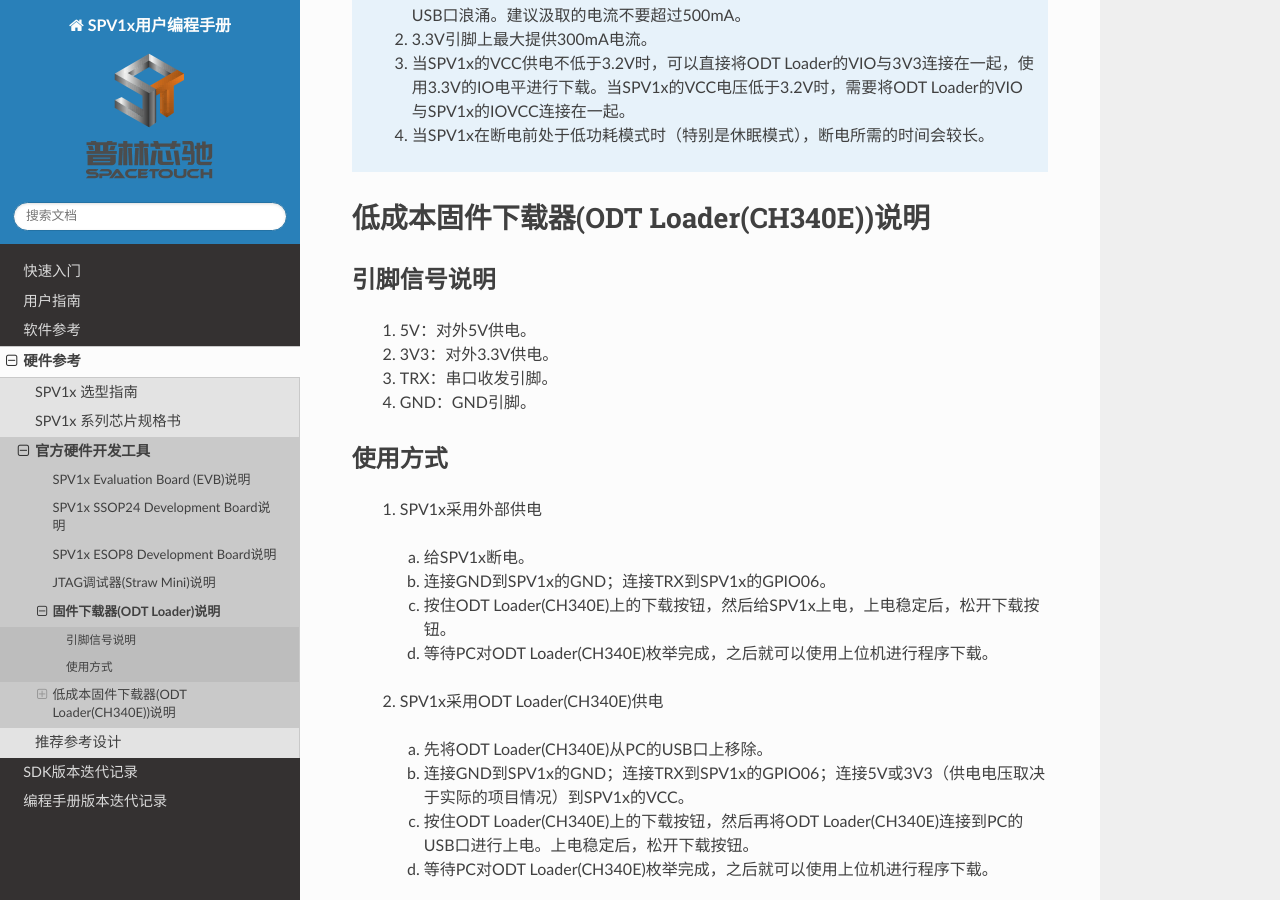
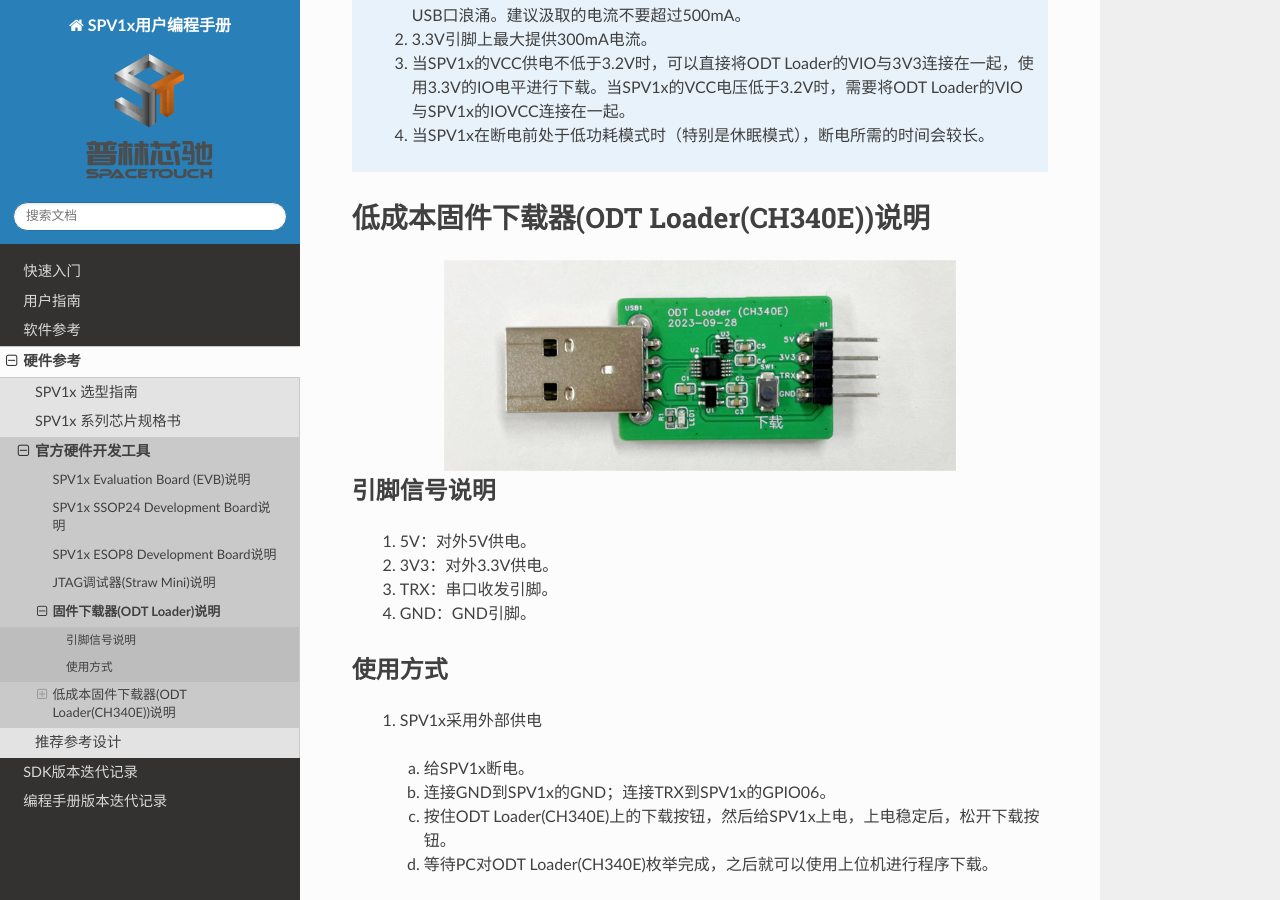
Before and after one commit to qzthrone/spv1x-programming-guide, a Sphinx documentation site: the page built from source/hw-reference/official-dev-hw/odt-loader.rst, in a window 1280 px wide and 900 px high, scrolled down 1343 px. Built offline with Sphinx 7.4.7 and the Read the Docs theme 2.0.0, drawn with Linux system fonts in a browser that asks for light colours.

Commit message:
add pictures

```diff
--- a/source/hw-reference/official-dev-hw/odt-loader.rst
+++ b/source/hw-reference/official-dev-hw/odt-loader.rst
@@ -45,6 +45,10 @@
 低成本固件下载器(ODT Loader(CH340E))说明
 ====================================================
 
+.. image:: ../../_static/kiwi-odt-loader-CH340.JPG
+   :align: center
+   :width: 512 px
+
 引脚信号说明
 --------------------------
 
```
Also changed, not shown: source/_static/kiwi-odt-loader-CH340.JPG (added), 1 other file.
